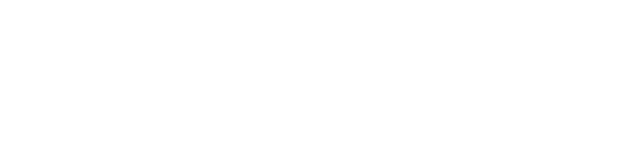
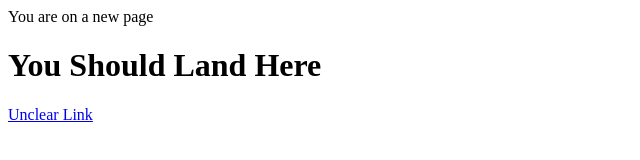
Before and after one commit to stephnitis/understanding-aria, a plain HTML site: page landing-page.html in a window 1280 px wide. Shown: the whole page, without its empty margins (0-640 px from the left). Drawn offline with Linux system fonts and the light colour scheme.

Commit message:
references

```diff
--- a/landing-page.html
+++ b/landing-page.html
@@ -1,12 +1,21 @@
 <!DOCTYPE html>
 <html lang="en">
+
 <head>
   <meta charset="UTF-8">
   <meta http-equiv="X-UA-Compatible" content="IE=edge">
   <meta name="viewport" content="width=device-width, initial-scale=1.0">
-  <title>Landing Page to Test Status</title>
+  <title >Landing Page to Test Status</title>
 </head>
+
 <body>
+  <header>
+    <div role="alert">You are on a new page</div>
+    <h1 >You Should Land Here</h1>
+    <nav>
+      <a href="index.html">Unclear Link</a>
+    </nav>
+  </header>
+</body>
 
-</body>
 </html>
```
Also changed, not shown: index.html (+9 -1 lines), 1 other file.
